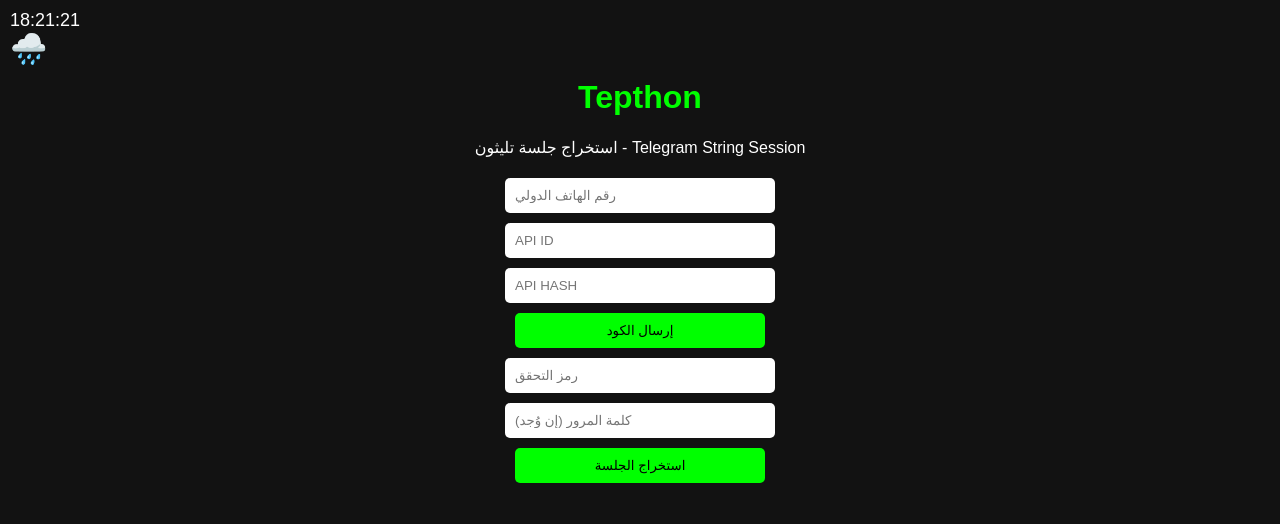
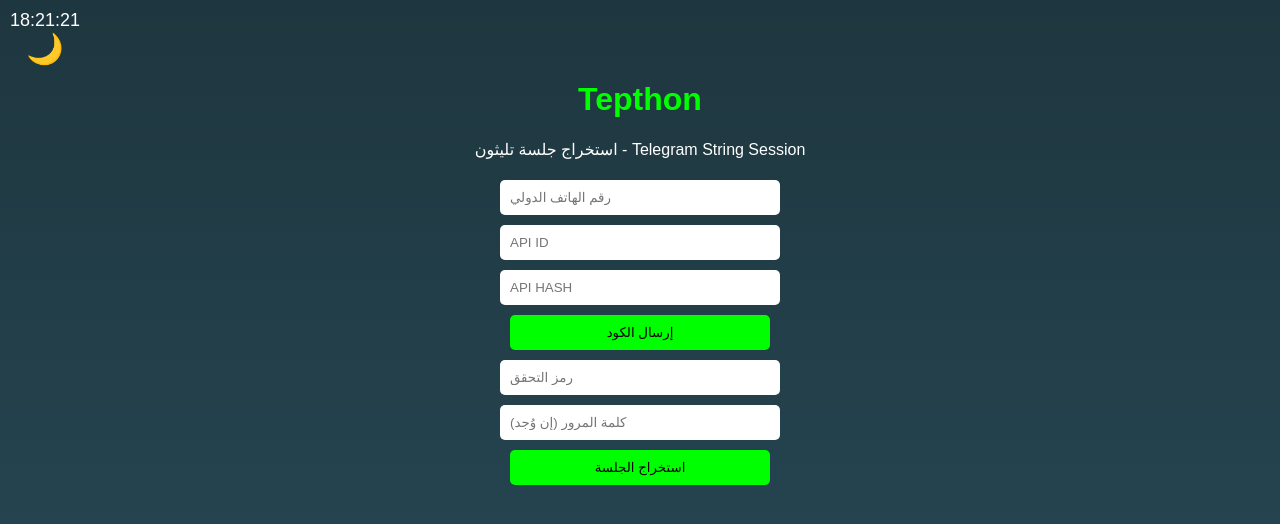
Before and after one commit to The-Tepthon/Apps, a Flask app: page / in a window 1280 px wide. Shown: the top 524 px of the page. Run offline with Flask 3, Linux system fonts and the light colour scheme.

Commit message:
Update index.html

```diff
--- a/templates/index.html
+++ b/templates/index.html
@@ -5,41 +5,73 @@
     <meta charset="UTF-8">
     <title>Tepthon - استخراج الجلسة</title>
     <style>
-        body { background: #121212; color: white; font-family: Arial; text-align: center; padding-top: 50px; }
-        input, button { padding: 10px; margin: 5px; border-radius: 5px; border: none; width: 250px; }
-        button { background-color: #0f0; cursor: pointer; }
-        .session-box { background: #222; padding: 20px; margin-top: 20px; border-radius: 10px; display: none; }
+        body {
+            font-family: 'Arial', sans-serif;
+            text-align: center;
+            padding-top: 60px;
+            margin: 0;
+            transition: background 1s ease-in-out;
+            background: #000;
+            color: white;
+        }
+
+        .day {
+            background: linear-gradient(to bottom, #87CEEB, #ffffff);
+            color: #000;
+        }
+
+        .night {
+            background: linear-gradient(to bottom, #0f2027, #203a43, #2c5364);
+            color: #fff;
+        }
+
+        input, button {
+            padding: 10px;
+            margin: 5px;
+            border-radius: 5px;
+            border: none;
+            width: 260px;
+        }
+
+        button {
+            background-color: #0f0;
+            cursor: pointer;
+        }
+
+        .session-box {
+            background: rgba(255,255,255,0.1);
+            padding: 20px;
+            margin-top: 20px;
+            border-radius: 10px;
+            display: none;
+        }
+
+        #time-weather {
+            position: absolute;
+            top: 10px;
+            left: 10px;
+            font-size: 18px;
+        }
+
+        @keyframes backgroundMove {
+            0% { background-position: 0 0; }
+            100% { background-position: 100% 100%; }
+        }
+
+        .animated-bg {
+            background-size: 400% 400%;
+            animation: backgroundMove 20s ease infinite;
+        }
     </style>
 </head>
+<body>
 
-<body>
-<div id="time-weather" style="position: absolute; top: 10px; left: 10px; text-align: left;">
-    <div id="clock" style="font-size: 18px;"></div>
+<div id="time-weather">
+    <div id="clock"></div>
     <div id="icon" style="font-size: 30px;">☀️</div>
 </div>
 
-<script>
-function updateClockAndIcon() {
-    const options = { timeZone: "Asia/Amman", hour: "2-digit", minute: "2-digit", second: "2-digit", hour12: false };
-    const now = new Date().toLocaleTimeString("en-US", options);
-    document.getElementById("clock").textContent = now;
-
-    const hour = parseInt(now.split(":")[0]);
-    const icon = document.getElementById("icon");
-
-    if (hour >= 6 && hour < 18) {
-        icon.textContent = "☀️"; // نهار
-    } else {
-        icon.textContent = "🌧️"; // ليل/مطر
-    }
-}
-
-setInterval(updateClockAndIcon, 1000);
-updateClockAndIcon();
-</script>
-
-
-<h1 style="color: #0f0; animation: bounce 1s infinite;">Tepthon</h1>
+<h1 style="color: #0f0;">Tepthon</h1>
 <p>استخراج جلسة تليثون - Telegram String Session</p>
 
 <input type="text" id="phone" placeholder="رقم الهاتف الدولي"><br>
@@ -59,6 +91,29 @@
 <script>
 let phone_code_hash = "";
 
+function updateClockAndTheme() {
+    const options = { timeZone: "Asia/Amman", hour: "2-digit", minute: "2-digit", second: "2-digit", hour12: false };
+    const now = new Date().toLocaleTimeString("en-US", options);
+    document.getElementById("clock").textContent = now;
+
+    const hour = parseInt(now.split(":")[0]);
+    const icon = document.getElementById("icon");
+    const body = document.body;
+
+    if (hour >= 6 && hour < 18) {
+        icon.textContent = "☀️";
+        body.classList.remove("night", "animated-bg");
+        body.classList.add("day", "animated-bg");
+    } else {
+        icon.textContent = "🌙";
+        body.classList.remove("day", "animated-bg");
+        body.classList.add("night", "animated-bg");
+    }
+}
+
+setInterval(updateClockAndTheme, 1000);
+updateClockAndTheme();
+
 function sendCode() {
     const phone = document.getElementById("phone").value;
     const api_id = document.getElementById("api_id").value;
@@ -75,7 +130,7 @@
             phone_code_hash = data.phone_code_hash;
             alert("تم إرسال الكود بنجاح!");
         } else {
-            alert("فشل الإرسال: " + data.error);
+            alert("فشل: " + data.error);
         }
     });
 }
@@ -90,7 +145,14 @@
     fetch("/verify-code", {
         method: "POST",
         headers: { "Content-Type": "application/json" },
-        body: JSON.stringify({ phone, api_id, api_hash, code, password, phone_code_hash })
+        body: JSON.stringify({
+            phone,
+            api_id,
+            api_hash,
+            code,
+            password,
+            phone_code_hash
+        })
     })
     .then(res => res.json())
     .then(data => {
```
